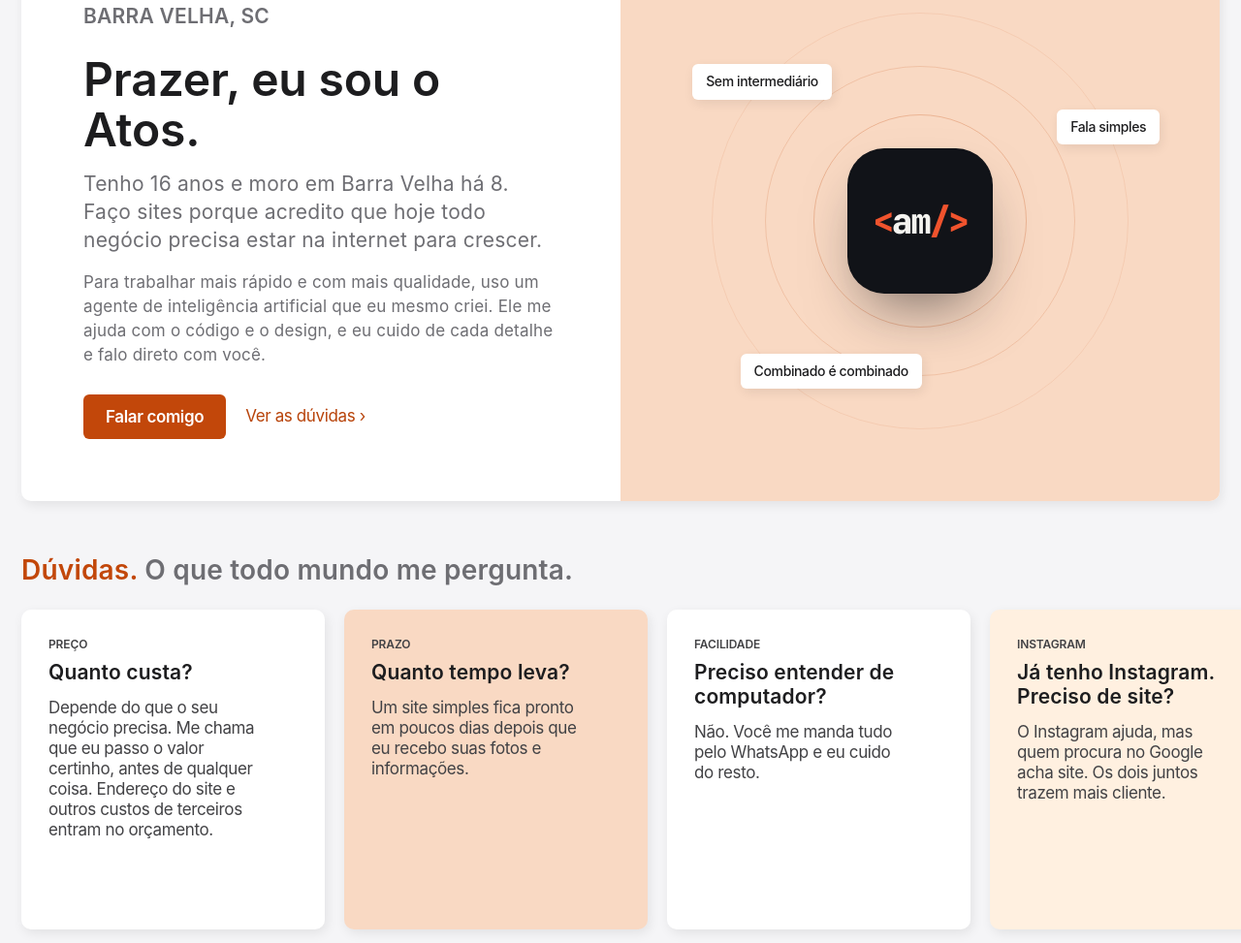
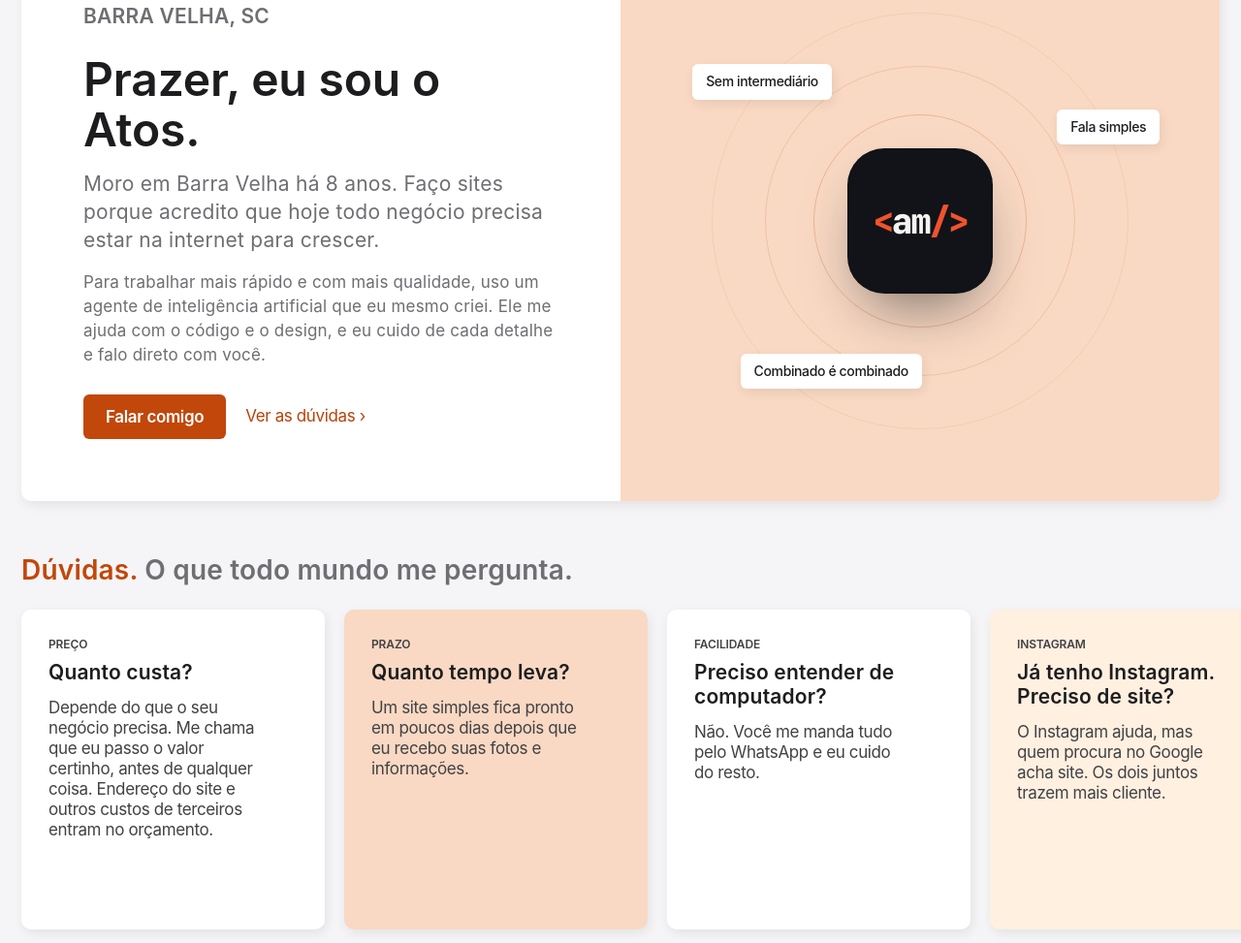
Before and after one commit to atosmilla/atosmilla.github.io, a plain HTML site: page index.html in a window 1280 px wide. Shown: the part 1754-2727 px from the top of the page at 97% size. Drawn offline with Linux system fonts and the light colour scheme.

Commit message:
Tira a idade do Sobre mim
Co-Authored-By: Claude Opus 5.5 <noreply@anthropic.com>

```diff
--- a/index.html
+++ b/index.html
@@ -147,7 +147,7 @@
         <p class="eyebrow">Barra Velha, SC</p>
         <h2>Prazer, eu sou o Atos.</h2>
         <!-- História contada pelo Atos (aprovada em 2026-11-25) -->
-        <p>Tenho 16 anos e moro em Barra Velha há 8. Faço sites porque acredito que hoje todo negócio precisa estar na internet para crescer.</p>
+        <p>Moro em Barra Velha há 8 anos. Faço sites porque acredito que hoje todo negócio precisa estar na internet para crescer.</p>
         <p class="small">Para trabalhar mais rápido e com mais qualidade, uso um agente de inteligência artificial que eu mesmo criei. Ele me ajuda com o código e o design, e eu cuido de cada detalhe e falo direto com você.</p>
         <div class="cta"><a class="btn" data-wa="Oi Atos! Vi seu site e quero conversar." href="#contato">Falar comigo</a><a class="lk" href="#duvidas">Ver as dúvidas</a></div>
       </div>
```
